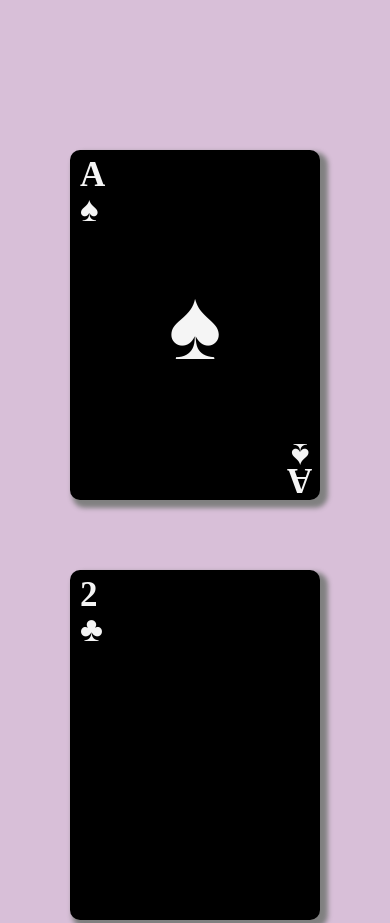
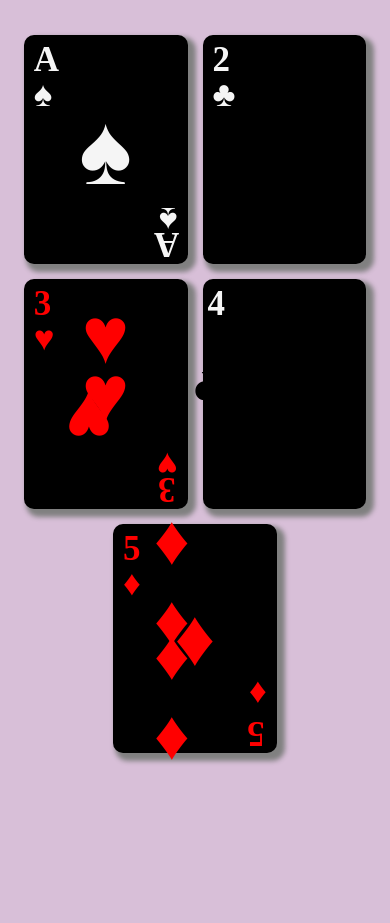
Before and after one commit to nebacrypto99-oss/Playing-Cards, a plain HTML site: page index.html in a window 390 px wide. Shown: the top 923 px of the page. After the commit the page ends 844 px from the top, so only its background shows below. Drawn offline with Linux system fonts and the light colour scheme.

Commit message:
Update style.css

```diff
--- a/style.css
+++ b/style.css
@@ -1,77 +1,88 @@
-body{
-    margin:0;
-    padding:0;
+body {
+    margin: 0;
+    padding: 0;
     background-color: rgb(216, 191, 216);
     font-weight: 900;
 }
 
-.card-container{
+/* 1. FIXED CONTAINER MARGINS & ADDED RESPONSIVE SCALING */
+.card-container {
     display: flex;
     flex-wrap: wrap;
     justify-content: center;
     align-items: center;
-    gap:30px;
-    margin:100px;
-    padding:30px;
-    position: relative;
+    gap: 20px;
+    margin: 40px auto; /* Centered with a lighter vertical margin for mobile compatibility */
+    padding: 15px;
+    max-width: 1400px;
 }
 
-.card{
+/* 2. INSTALLED RELATIVE CARD SCALING VIA CSS VARIABLES */
+.card {
+    --card-w: 250px; /* Base structural width */
     display: flex;
     flex-direction: column;
-    margin:20px;
-   gap:10px;
     background-color: black;
-    width:100%;
-    max-width:250px ;
-    min-width:250px;
+    width: var(--card-w);
+    height: calc(var(--card-w) * 1.4); /* Maintains standard 3.5:2.5 card ratio */
     border-radius: 10px;
-    height:350px;
-    max-height:650px;
     position: relative;
-    box-shadow:5px 5px 5px 3px gray;
+    box-shadow: 5px 5px 5px 3px gray;
+    flex-shrink: 0;
 }
 
-.card-icon{
-    color:whitesmoke;
-    position:absolute;
+/* 3. FLUID MEDIA QUERY TO SCALE EVERYTHING DOWN ON MOBILE SCREENS */
+@media (max-width: 600px) {
+    .card-container {
+        margin: 20px auto;
+        gap: 15px;
+    }
+    .card {
+        --card-w: 42vw; /* Dynamically sizes two cards side-by-side on mobile viewports */
+        font-size: 0.65em; /* Systematically scales down absolute positioning and font units */
+    }
 }
 
-.ace-a{
+.card-icon {
+    color: whitesmoke;
     position: absolute;
-    top:0px;
-    left:10px;
-    margin:0;
+}
+
+.ace-a {
+    position: absolute;
+    top: 0px;
+    left: 10px;
+    margin: 0;
     font-size: 35px;
     padding-top: 5px;
 }
 
-.top-left{
+.top-left {
     position: absolute;
-    top:15px;
-    left:10px;
+    top: 15px;
+    left: 10px;
     padding-top: 25px;
     font-size: 35px;
 }
 
-.middle{
+.middle {
     position: absolute;
-    top:50%;
-    left:50%;
+    top: 50%;
+    left: 50%;
     transform: translate(-50%, -50%);
     font-size: 100px;
 }
 
-.bottom{
+.bottom {
     position: absolute;
-    bottom:25px;
-    right:10px;
+    bottom: 25px;
+    right: 10px;
     padding-bottom: 35px;
     font-size: 35px;
-    transform:rotate(180deg);
+    transform: rotate(180deg);
 }
 
-.ace-a-reversed{
+.ace-a-reversed {
     position: absolute;
     bottom: 0;
     right: 8px;
@@ -80,104 +91,102 @@ body{
     transform: rotate(180deg);
 }
 
-.flower-middle{
+.flower-middle {
     position: absolute;
     top: 40%;
-    left:50%;
+    left: 50%;
     transform: translate(-50%, -50%);
     margin: 0;
     font-size: 80px;
     padding-bottom: 70px;
 }
 
-.reversed{
+.reversed {
     position: absolute;
     top: 47%;
-    left:40%;
-    transform: translate(-50%, -50%);
-    transform: rotate(180deg);
+    left: 40%;
+    transform: translate(-50%, -50%) rotate(180deg); /* Unified transform declaration */
     margin: 0;
     font-size: 80px;
-    padding-bottom:1px;
+    padding-bottom: 1px;
 }
 
-.flower-bottom{
+.flower-bottom {
     position: absolute;
-    bottom:35px;
-    right:10px;
+    bottom: 35px;
+    right: 10px;
     padding-bottom: 35px;
     font-size: 35px;
-    transform:rotate(180deg);
+    transform: rotate(180deg);
 }
 
-.flower-2-reversed{
+.flower-2-reversed {
     position: absolute;
     bottom: 0;
     right: 13px;
     margin: 0;
     font-size: 35px;
     transform: rotate(180deg);
-    padding-bottom:45px;
+    padding-bottom: 45px;
 }
 
-.heart{
-    color:red;
+.heart {
+    color: red;
 }
 
-.middle-1{
+.middle-1 {
     position: absolute;
     top: 50%;
-    left:50%;
+    left: 50%;
     transform: translate(-50%, -50%);
     margin: 0;
     font-size: 80px;
     padding-bottom: 0px;
 }
 
-.middle-2{
-    color:red;
+.middle-2 {
+    color: red;
     position: absolute;
     top: 40%;
-    left:50%;
+    left: 50%;
     transform: translate(-50%, -50%);
     margin: 0;
     font-size: 80px;
     padding-bottom: 70px;
 }
 
-.heart-reversed{
+.heart-reversed {
     position: absolute;
     top: 60%;
-    left:40%;
-    transform: translate(-50%, -50%);
-    transform: rotate(180deg);
+    left: 40%;
+    transform: translate(-50%, -50%) rotate(180deg); /* Unified transform declaration */
     margin: 0;
     font-size: 80px;
-    padding-bottom:1px;
+    padding-bottom: 1px;
 }
 
-.top-3{
+.top-3 {
     position: absolute;
-    top:0px;
-    left:10px;
-    margin:0;
+    top: 0px;
+    left: 10px;
+    margin: 0;
     font-size: 35px;
     padding-top: 5px;
-    color:red;
+    color: red;
 }
 
-.top-left-heart{
+.top-left-heart {
     position: absolute;
-    top:15px;
-    left:10px;
+    top: 15px;
+    left: 10px;
     padding-top: 25px;
     font-size: 35px;
-    color:red;
+    color: red;
 }
 
-.heart-3-reversed{
+.heart-3-reversed {
     position: absolute;
-    bottom:0;
+    bottom: 0;
     right: 12px;
     margin: 0;
     font-size: 35px;
@@ -185,46 +194,40 @@ body{
     padding-bottom: 20px;
 }
 
-.club{
-   position: absolute;
-    top:0px;
-    left:10px;
-    margin:0;
-    font-size: 35px;
-    padding-top: 5px;
-}
-.club-name{
+.club {
     position: absolute;
-    top: 10px;
+    top: 0px;
     left: 10px;
-    margin:0;
-    font-size: px;
-    padding-top: 0px;
-}
-
-
-
-
-.club-4{
-     position: absolute;
-    top:0px;
-    left:5px;
-    margin:0;
+    margin: 0;
     font-size: 35px;
     padding-top: 5px;
 }
 
+.club-name {
+    position: absolute;
+    top: 10px;
+    left: 10px;
+    margin: 0;
+    font-size: 16px;
+}
 
-.club-top{
+.club-4 {
     position: absolute;
-    top:40px;
-    left:5px;
+    top: 0px;
+    left: 5px;
+    margin: 0;
+    font-size: 35px;
+    padding-top: 5px;
+}
+
+.club-top {
+    position: absolute;
+    top: 40px;
+    left: 5px;
     font-size: 35px;
 }
 
-
-
-.club-middle-2{
+.club-middle-2 {
     position: absolute;
     top: 40%;
     left: 50%;
@@ -232,29 +235,28 @@ body{
     font-size: 70px;
 }
 
-.club-middle-2-reversed{
+.club-middle-2-reversed {
     position: absolute;
     top: 50%;
-    left:28%;
-    transform: translate(-50%, -50%);
-    transform: rotate(180deg);
-    margin:0;
+    left: 28%;
+    transform: translate(-50%, -50%) rotate(180deg); /* Unified transform declaration */
+    margin: 0;
     font-size: 70px;
-    padding-bottom:1px;
+    padding-bottom: 1px;
 }
 
-.club-bottom{
-     position: absolute;
-    bottom:25px;
-    right:10px;
+.club-bottom {
+    position: absolute;
+    bottom: 25px;
+    right: 10px;
     padding-bottom: 35px;
     font-size: 35px;
-    transform:rotate(180deg);
+    transform: rotate(180deg);
 }
 
-.club-4-reversed{
+.club-4-reversed {
     position: absolute;
-    bottom:0;
+    bottom: 0;
     right: 12px;
     margin: 0;
     font-size: 35px;
@@ -262,63 +264,62 @@ body{
     padding-bottom: 20px;
 }
 
-
-.diamond-5{
+.diamond-5 {
     position: absolute;
-    top:0px;
-    left:10px;
-    margin:0;
+    top: 0px;
+    left: 10px;
+    margin: 0;
     font-size: 35px;
     padding-top: 5px;
     color: red;
 }
 
-.diamond-top{
+.diamond-top {
     position: absolute;
-    top:15px;
-    left:10px;
+    top: 15px;
+    left: 10px;
     padding-top: 25px;
     font-size: 35px;
 }
 
-.diamond-middle-2{
+.diamond-middle-2 {
     position: absolute;
-    top:25%;
-    left:50%;
+    top: 25%;
+    left: 50%;
     transform: translate(-50%, -50%);
     font-size: 70px;
 }
 
-.diamond-middle-1{
-     position: absolute;
+.diamond-middle-1 {
+    position: absolute;
     top: 50%;
-    left:50%;
+    left: 50%;
     transform: translate(-50%, -50%);
     margin: 0;
     font-size: 80px;
     padding-bottom: 0px;
 }
 
-.diamond-middle-2-reversed{
+.diamond-middle-2-reversed {
     position: absolute;
-    top:75%;
-    left:50%;
+    top: 75%;
+    left: 50%;
     transform: translate(-50%, -50%);
     font-size: 70px;
 }
 
-.diamond-bottom{
+.diamond-bottom {
     position: absolute;
-    bottom:40px;
-    right:10px;
+    bottom: 40px;
+    right: 10px;
     padding-bottom: 35px;
     font-size: 35px;
-    transform:rotate(180deg);
+    transform: rotate(180deg);
 }
 
-.diamond-5-reversed{
+.diamond-5-reversed {
     position: absolute;
-    bottom:0;
+    bottom: 0;
     right: 12px;
     margin: 0;
     font-size: 35px;
@@ -326,6 +327,6 @@ body{
     padding-bottom: 20px;
 }
 
-.diamond{
+.diamond {
     color: red;
 }
```
